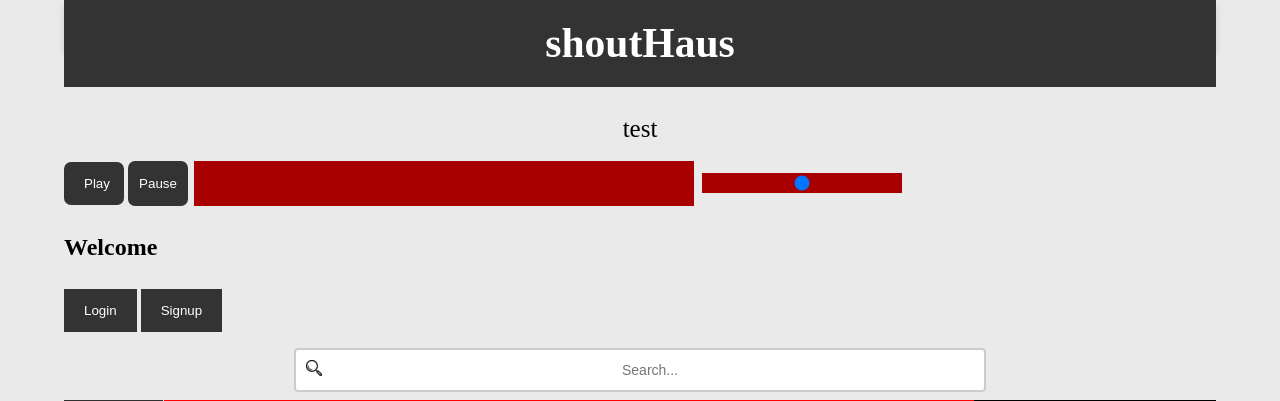
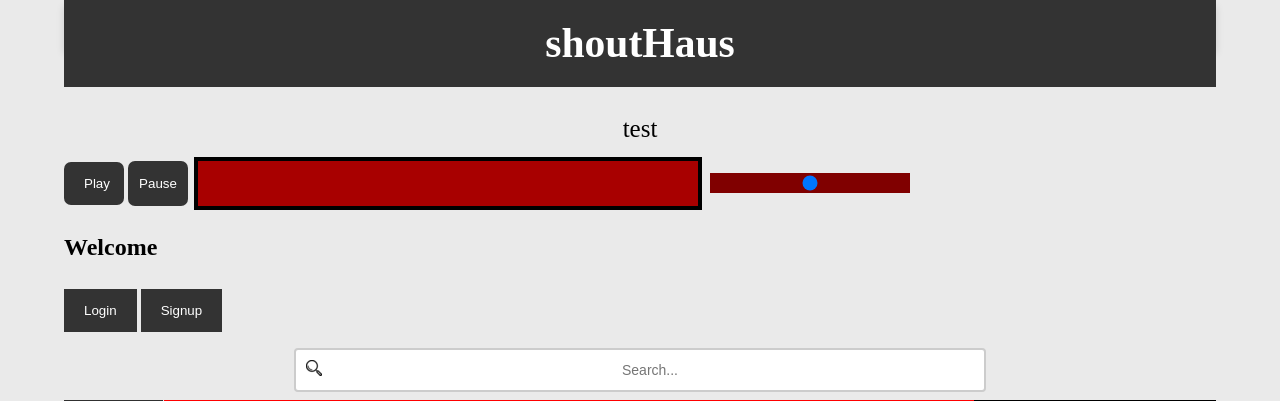
Before and after one commit to jpool4/CIS475Project1, a PHP site: the page made by CIS475Files/HTML/Home (2).html in a window 1280 px wide. Shown: the part 29-430 px from the top of the page. Run offline with PHP 8.4, Linux system fonts and the light colour scheme.

Commit message:
modified style sheet

```diff
--- a/CIS475Files/Style/style.css
+++ b/CIS475Files/Style/style.css
@@ -86,6 +86,7 @@ audio { width: 800px; display: block; margin:auto; text-align:center; }
 
 #songPosition { -webkit-appearance: none;
                background: #A80000 ;
+			   border: solid black 4px;
 			   vertical-align: middle;
                height: 45px;
                width: 500px;
@@ -106,7 +107,7 @@ audio { width: 800px; display: block; margin:auto; text-align:center; }
 /* These things are used to style the volume slider */
 
 #songVolume { -webkit-appearance: none;
-               background: #A80000 ;
+               background: #800000  ;
 			   vertical-align: middle;
                height: 20px;
                width: 200px;
```
